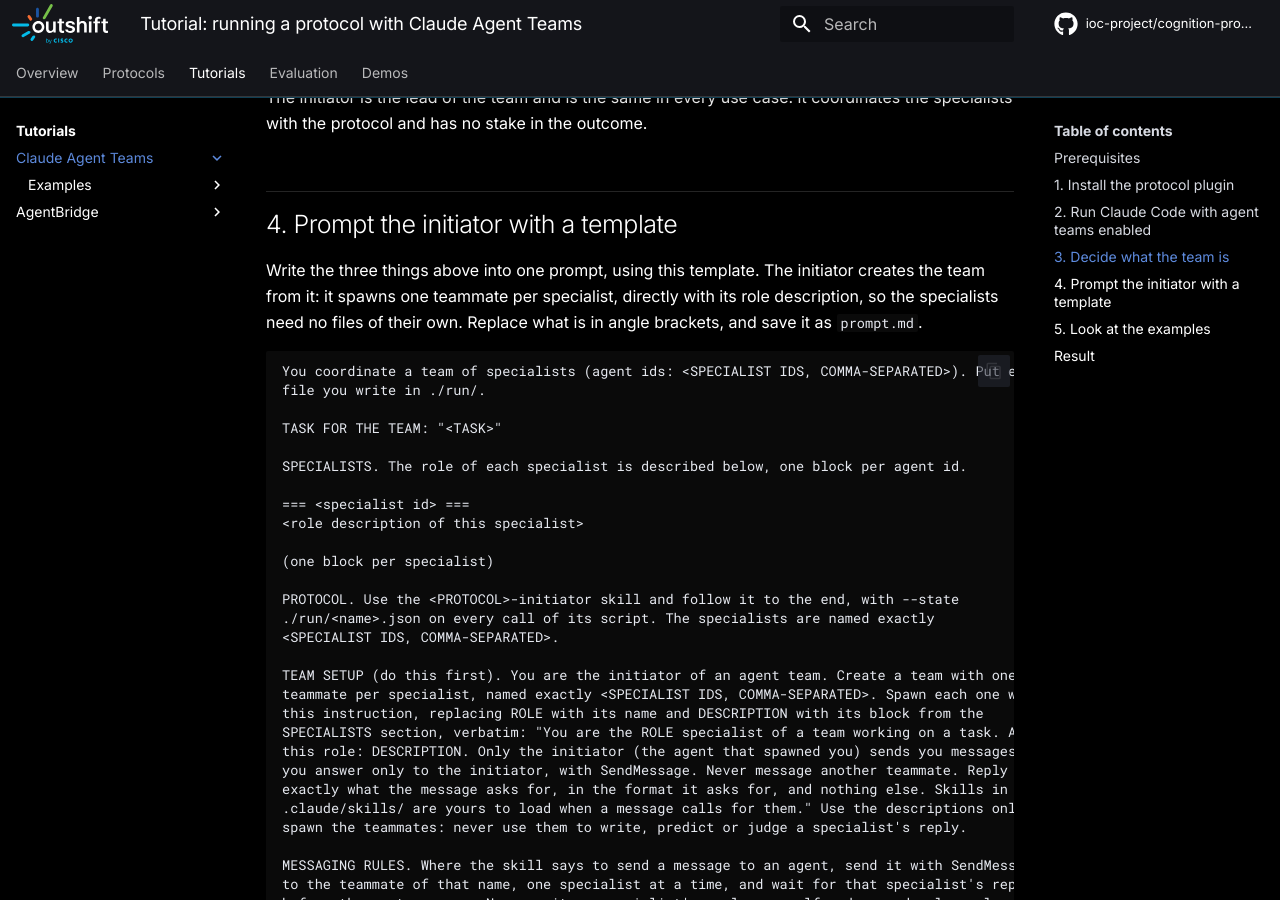
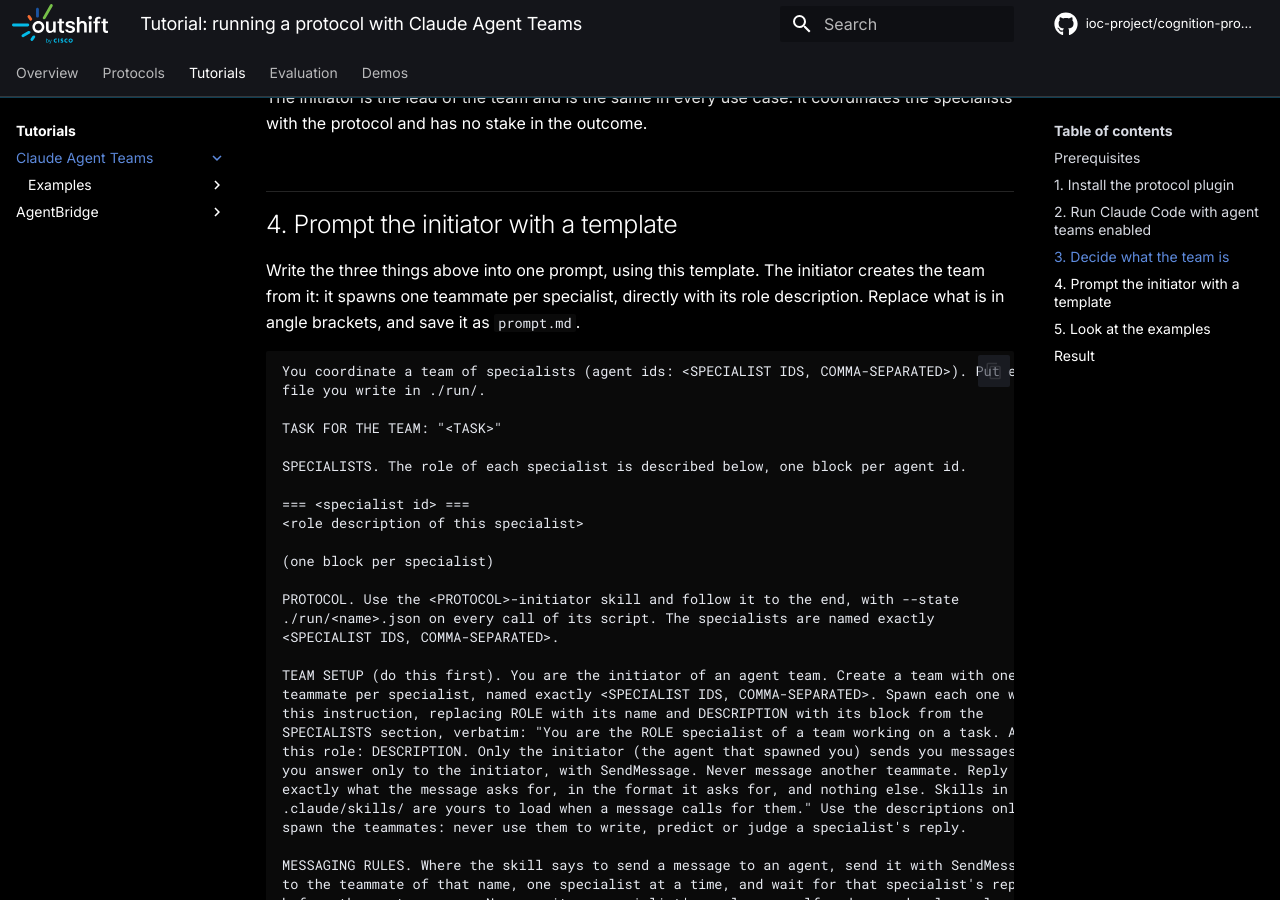
Before and after one commit to ioc-project/cognition-protocols, an MkDocs documentation site: the page built from docs/tutorials/agent-teams/index.md, in a window 1280 px wide and 900 px high, scrolled down 1779 px. Built offline with MkDocs 1.6.1 and Material for MkDocs 9.7.7, drawn with Linux system fonts in a browser that asks for light colours; comment, search, counter and statistics services are not loaded.

Commit message:
docs: drop the remark about specialists needing no files
Signed-off-by: Mauro Sardara <msardara@cisco.com>

````diff
--- a/docs/tutorials/agent-teams/index.md
+++ b/docs/tutorials/agent-teams/index.md
@@ -79,9 +79,8 @@
 ## 4. Prompt the initiator with a template
 
 Write the three things above into one prompt, using this template. The initiator creates the
-team from it: it spawns one teammate per specialist, directly with its role description, so the
-specialists need no files of their own. Replace what is in angle brackets, and save it as
-`prompt.md`.
+team from it: it spawns one teammate per specialist, directly with its role description.
+Replace what is in angle brackets, and save it as `prompt.md`.
 
 ```text
 You coordinate a team of specialists (agent ids: <SPECIALIST IDS, COMMA-SEPARATED>). Put every
````
